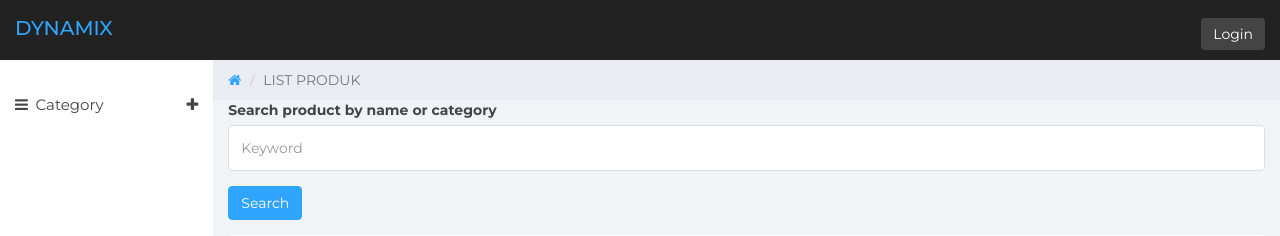
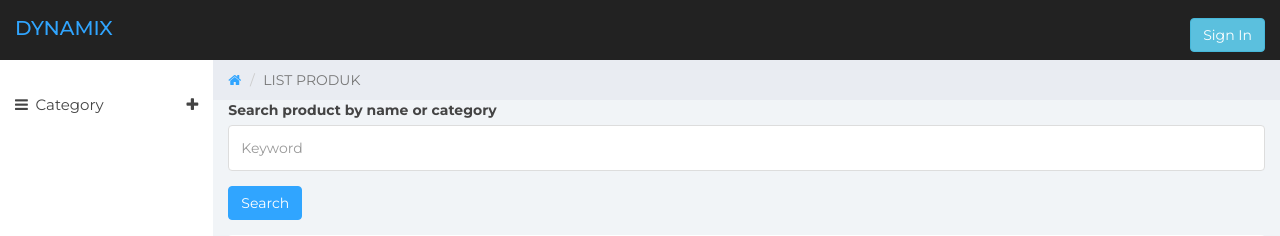
Before and after one commit to wilhelmus098/imk, a PHP site: page / in a window 1280 px wide. Shown: the top 236 px of the page. Run offline with PHP 8.4, Linux system fonts and the light colour scheme; data that the repository does not hold is empty.

Commit message:
3. Warna button login(sidemenu) diganti biru

```diff
--- a/sidemenu_f.php
+++ b/sidemenu_f.php
@@ -1,3 +1,19 @@
+<head>
+	<meta charset="utf-8">
+	<meta name="viewport" content="width=device-width, initial-scale=1">
+	<title>Lumino - Dashboard</title>
+	<link href="css/bootstrap.min.css" rel="stylesheet">
+	<link href="css/font-awesome.min.css" rel="stylesheet">
+	<link href="css/datepicker3.css" rel="stylesheet">
+	<link href="css/styles.css" rel="stylesheet">
+
+	<!--Custom Font-->
+	<link href="https://fonts.googleapis.com/css?family=Montserrat:300,300i,400,400i,500,500i,600,600i,700,700i" rel="stylesheet">
+	<!--[if lt IE 9]>
+	<script src="js/html5shiv.js"></script>
+	<script src="js/respond.min.js"></script>
+	<![endif]-->
+</head>
 					<?php
 						$sql99 = "SELECT DISTINCT tProduk.produk_kategori FROM tProduk";
 						$result99 = mysqli_query($mysqli, $sql99);
@@ -11,10 +27,11 @@
 					<span class="icon-bar"></span></button>
 				<a class="navbar-brand" href="index.php"><span>Dynamix </span></a>
 				<div class="navbar-brand nav navbar-top-links navbar-right" href="">
-
 				<span>
 						<form method="POST" action=controller/users.php>
-						<input type="submit" class="btn btn-primary" id="submit" name="btn_login" value="Login"></input>
+						<div style="padding-bottom:25px;">
+						<button type="submit" class="btn btn-info" id="submit" name="btn_login" value="Login">Sign In</button>
+						</div>
 						</form>
 				</span>
 				</div>
```
